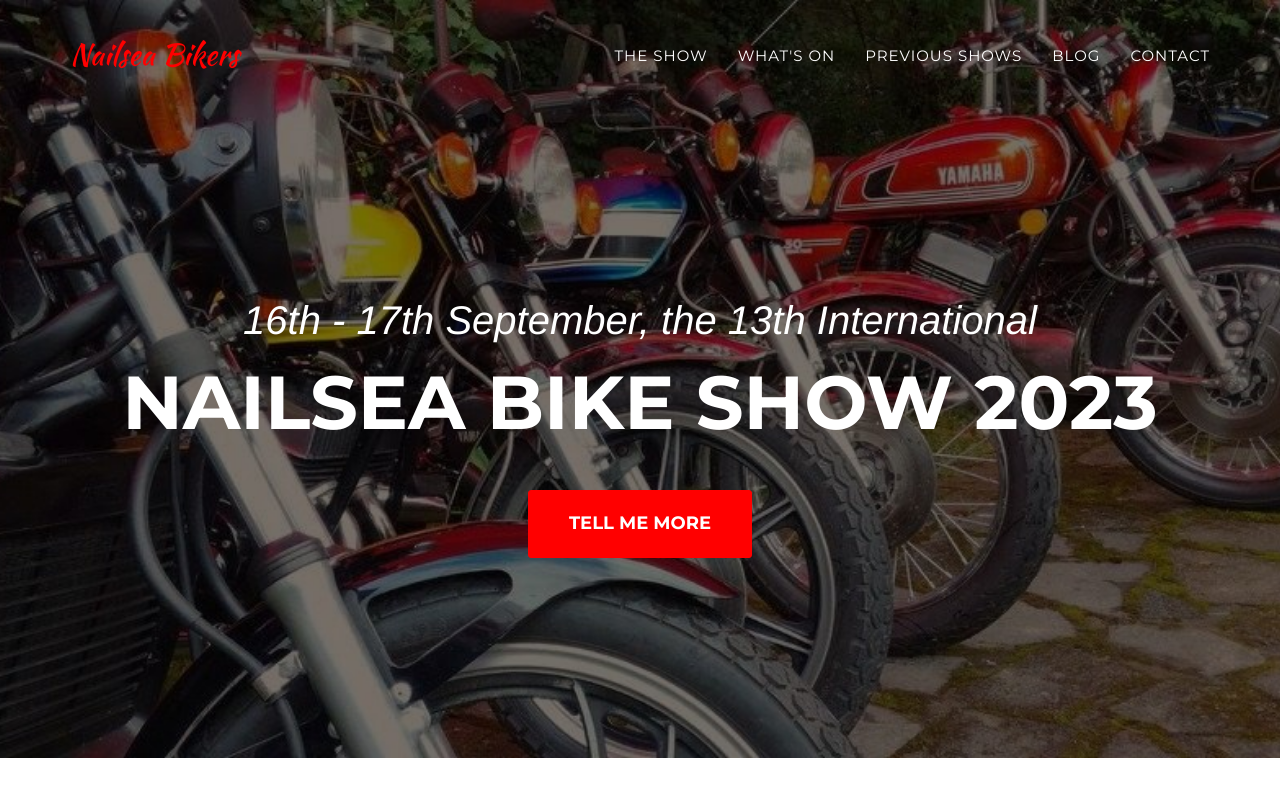
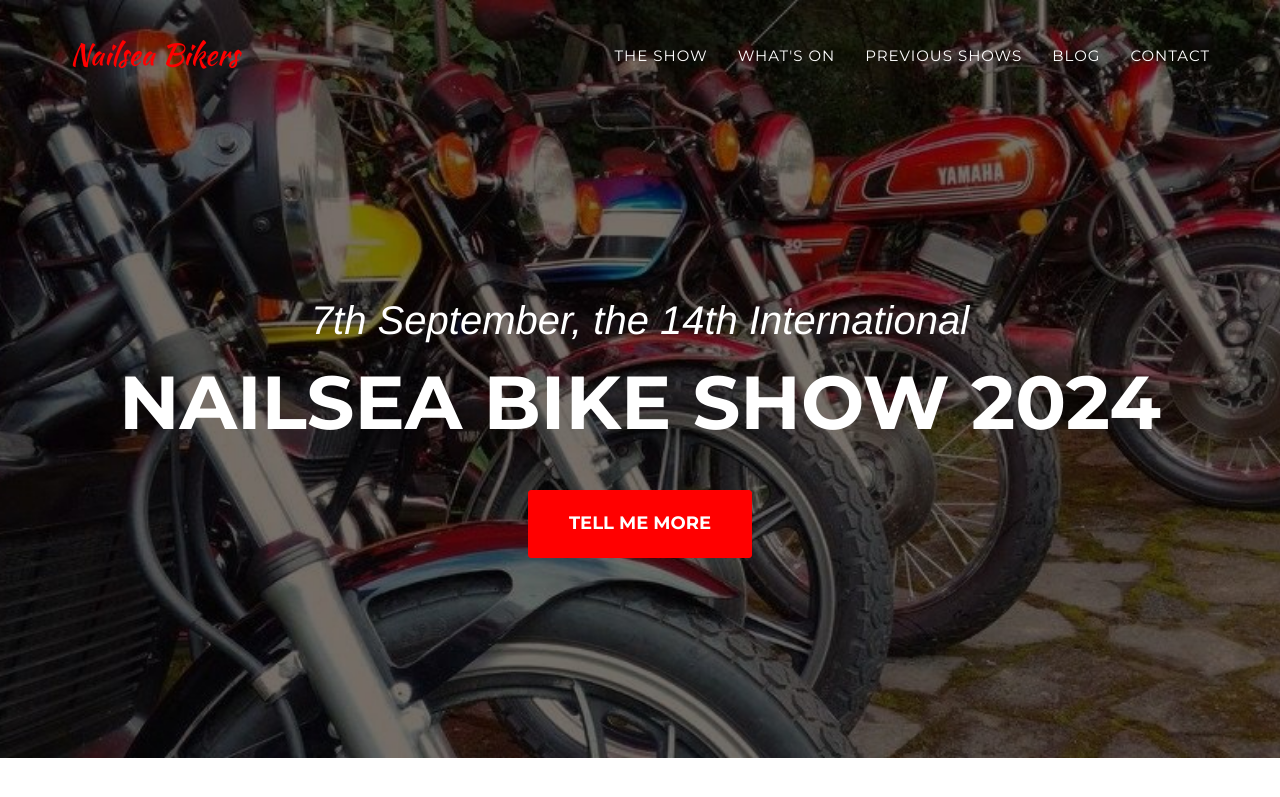
Before and after one commit to nailsea-bikers/nailsea-bikers.github.io, a Jekyll site: the page built from _posts/2014-07-16-live-music.markdown, in a window 1280 px wide and 900 px high. Shown: the top 797 px of the window. Built offline with Jekyll 4.4.1, drawn with Linux system fonts in a browser that asks for light colours; some web fonts are replaced; comment, search, counter and statistics services are not loaded.

```diff
--- a/_includes/header.html
+++ b/_includes/header.html
@@ -2,8 +2,8 @@
     <header>
         <div class="container">
             <div class="intro-text">
-                <div class="intro-lead-in">16th - 17th September, the 13th International</div>
-                <div class="intro-heading">Nailsea Bike Show 2023</div>
+                <div class="intro-lead-in">7th September, the 14th International</div>
+                <div class="intro-heading">Nailsea Bike Show 2024</div>
                 <a href="#theshow" class="page-scroll btn btn-xl">Tell Me More</a>
             </div>
         </div>
--- a/_includes/theshow.html
+++ b/_includes/theshow.html
@@ -25,7 +25,7 @@
                     </span>
                     <h4 class="service-heading">Bikes and Entertainment</h4>
                     <p class="text-muted">A wide and varied selection of bikes on show from 1940s Indians to modern sports bikes and customs</p>
-                    <p class="text-muted">We have a <a href="{{ "/blog/2023/03/15/programme-2023/" | prepend: site.baseurl }}">full programme</a> of events on both the Sat and Sun with lots to see and do. There is a full line up of great music, plenty to eat and drink and a variety of stalls and other exhibits. We also have plenty to keep the children happy as this is very much a show open to all the family.</p>
+                    <p class="text-muted">We have a <a href="{{ "/blog/2024/01/16/programme-2024/" | prepend: site.baseurl }}">full programme</a> of events on both the Sat and Sun with lots to see and do. There is a full line up of great music, plenty to eat and drink and a variety of stalls and other exhibits. We also have plenty to keep the children happy as this is very much a show open to all the family.</p>
                 </div>
                 <div class="col-md-4">
                     <span class="fa-stack fa-4x">
--- a/_posts/2014-07-16-live-music.markdown
+++ b/_posts/2014-07-16-live-music.markdown
@@ -8,6 +8,6 @@ img: band-600.jpg
 thumbnail: band-400.jpg
 alt: Live Music
 category: Entertainment
-description: <a href="https://www.facebook.com/PhotoActionbyTonySmith/" target="_blank">Photo Credit Tony Smith</a><p>Every year we have a great line up of popular local bands.  See the <a href="/blog/2023/03/15/programme-2023/">full programme</a> here</p>
+description: <a href="https://www.facebook.com/PhotoActionbyTonySmith/" target="_blank">Photo Credit Tony Smith</a><p>Every year we have a great line up of popular local bands.  See the <a href="/blog/2024/01/16/programme-2024/">full programme</a> here</p>
 
 ---
--- a/_posts/2014-07-17-stalls-and-traders.markdown
+++ b/_posts/2014-07-17-stalls-and-traders.markdown
@@ -8,6 +8,6 @@ img: stalls-600.jpg
 thumbnail: stalls-400.jpg
 alt: Stalls and Traders
 category: Show
-description: <a href="https://www.facebook.com/PhotoActionbyTonySmith/" target="_blank">Photo Credit Tony Smith</a><p>There is a large selection of stalls and traders, more details will be avaialble closer to the time. If you are interested in having a stand please contact us.</p>
+description: <a href="https://www.facebook.com/PhotoActionbyTonySmith/" target="_blank">Photo Credit Tony Smith</a><p>There is a large selection of stalls and traders, more details will be available closer to the time. If you are interested in having a stand please contact us.</p>
 
 ---
--- a/_posts/2014-07-18-bikes-and-awards.markdown
+++ b/_posts/2014-07-18-bikes-and-awards.markdown
@@ -8,7 +8,7 @@ img: bikes-600.jpg
 thumbnail: bikes-400.jpg
 alt: Display Bikes and Awards
 category: Show
-description: We are always looking for people to bring bikes to display at the show. If you have an old, interesting or unusual bike you wish to display then we would be delighted to have it. We have paid overnight security if you wished to leave it with us all weekend but we simply ask you to be with us by 10:30 am on either day to have it in position by 11am. Display bikes can be picked up from 5pm on either day but if earlier talk to one of our team and they will walk you out to ensure you can exit the show ground safely. Awards will be presented at around 4:30pm on the Sunday. You do not have to book a space but please feel free to contact us via Facebook or email is you have any further questions.
+description: We are always looking for people to bring bikes to display at the show. If you have an old, interesting or unusual bike you wish to display then we would be delighted to have it. We simply ask you to be with us by 10:30 am to have it in position by 11am. Display bikes can be picked up from 5pm but if earlier talk to one of our team and they will walk you out to ensure you can exit the show ground safely. Awards will be presented at around 4:30pm. You do not have to book a space but please feel free to contact us via Facebook or email is you have any further questions.
 insert-image: awards.jpeg
 description2: The award categories are as follows:<br/><br/><strong>Bike of the show</strong> - best restored machine<br/><br/><strong>Spirit of the show</strong> - best oily rag survivor or bike which embodies the passion for motorcycling<br/><br/><strong>S&D Fabrications award</strong> - best modified or custom machine
 
```
Also changed, not shown: _posts/2024-01-16-programme-2024.markdown (added, +13 -0 lines).
